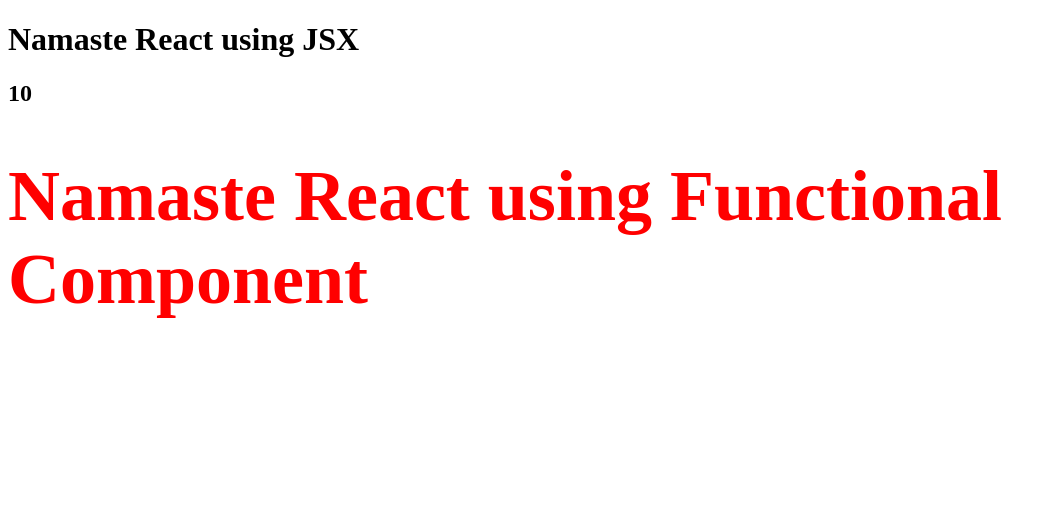
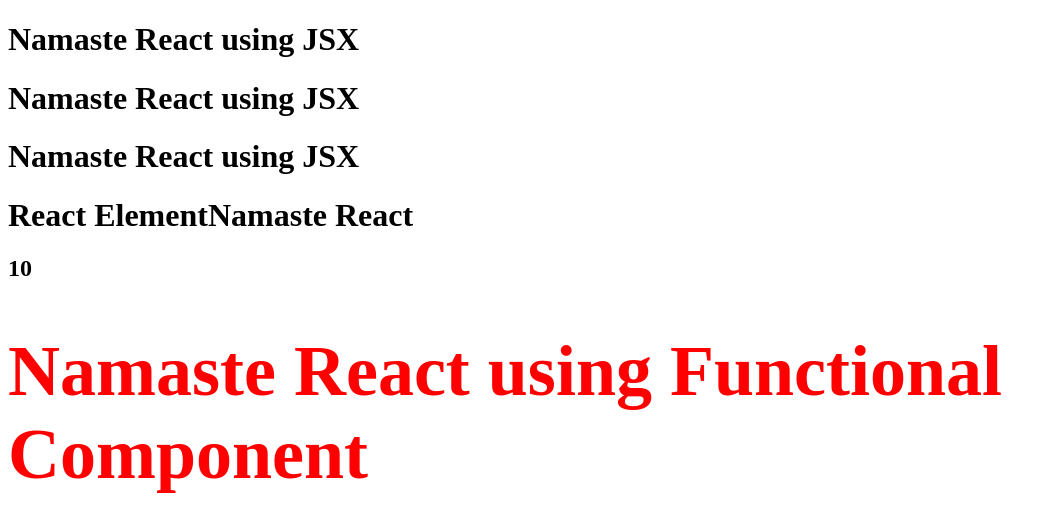
Before and after one commit to brij1728/namaste-foodie, a React (Vite) app: page / in a window 1280 px wide. Shown: the top 532 px of the page, without its empty margins (0-1056 px from the left). Built offline with nearby package versions, Linux system fonts and the light colour scheme.

Commit message:
Refactor App.js to render a parent div with child divs and a heading element using functional components

```diff
--- a/App.js
+++ b/App.js
@@ -2,6 +2,19 @@
 import ReactDOM from 'react-dom/client';
 
 // React Element
+
+
+const elem = <span>React Element</span>;
+
+const title = (
+  <h1 id="title" className="title">
+    {elem}
+    Namaste React
+
+  </h1>
+)
+
+// React functional component
 const Title = () => (
   <h1 id="title" className="title">
     Namaste React using JSX
@@ -12,7 +25,10 @@
 
 const HeadingComponent = () => (
   <div id="container">
+    {Title()}
     <Title />
+    <Title></Title>
+    {title}
     <h2>{number}</h2>
     <h1 id="heading" className="head">
       Namaste React using Functional Component
```
